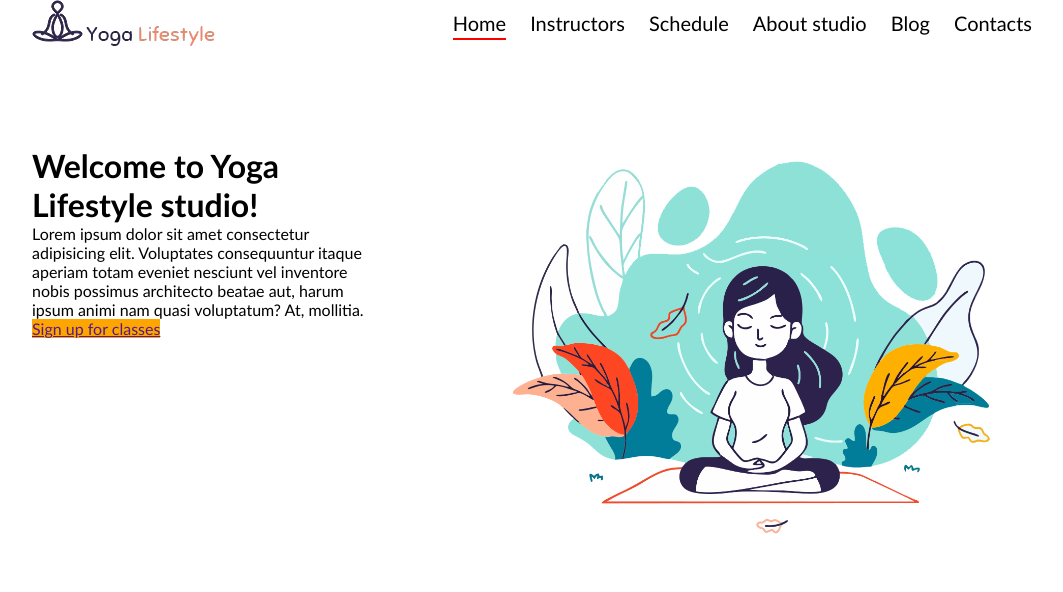
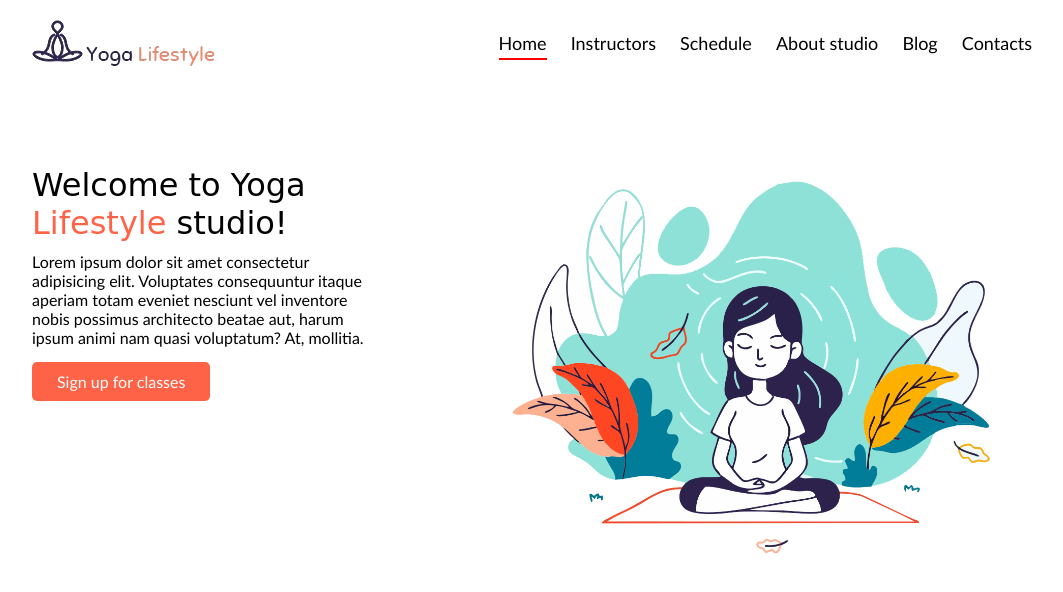
Before and after one commit to Dovile-dote/4-yoga, a website: page index.html in a window 1280 px wide. Shown: the whole page, without its empty margins (108-1171 px from the left). Drawn offline with Linux system fonts and the light colour scheme.

Commit message:
Small changes

```diff
--- a/index.html
+++ b/index.html
@@ -22,7 +22,7 @@
     </header>
     <main>
         <div>
-            <h1>Welcome to Yoga Lifestyle studio!</h1>
+            <h1>Welcome to Yoga <span>Lifestyle</span> studio!</h1>
             <p>Lorem ipsum dolor sit amet consectetur adipisicing elit. Voluptates consequuntur itaque aperiam totam eveniet nesciunt vel inventore nobis possimus architecto beatae aut, harum ipsum animi nam quasi voluptatum? At, mollitia.</p>
             <a href="">Sign up for classes</a>
         </div>
--- a/main.css
+++ b/main.css
@@ -12,14 +12,10 @@ body {
 
 header,
 main {
-  /* background-color: aquamarine;  */
   width: 1000px;
   margin-left: calc(50% - 500px);
   display: inline-block;
-}
-
-main {
-  margin-top: 100px;
+  margin-top: 20px;
 }
 
 header > img {
@@ -34,7 +30,7 @@ header > nav {
 
 nav > a {
   display: inline-block;
-  font-size: 20px;
+  font-size: 18px;
   line-height: 20px;
   margin-left: 20px;
   text-decoration: none;
@@ -51,30 +47,44 @@ nav > a:first-child {
   border-bottom: 2px solid red;
 }
 
-main > img {
-  float: left;
-  width: 55%;
-  height: 400px;
-  /* background-color: bisque; */
-  object-fit: contain;
-  object-position: center;
+main {
+  margin-top: 100px;
 }
 
 main > div {
   float: left;
   width: 45%;
   padding-right: 10%;
-  /* background-color: pink; */
 }
 
 div > h1 {
-
+  margin-bottom: 10px;
+  font-family: cursive;
+  font-weight: normal;
 }
 
-p {
+h1 > span {
+  color: tomato;
+}
 
+div > p {
+  margin-bottom: 25px;
 }
 
 div > a {
-  background-color: orange;
+  padding: 10px;
+  padding-left: 25px;
+  padding-right: 25px;
+  border-radius: 5px;
+  color: white;
+  text-decoration: none;
+  background-color: tomato;
 }
+
+main > img {
+  float: left;
+  width: 55%;
+  height: 400px;
+  object-fit: contain;
+  object-position: center;
+}
```
